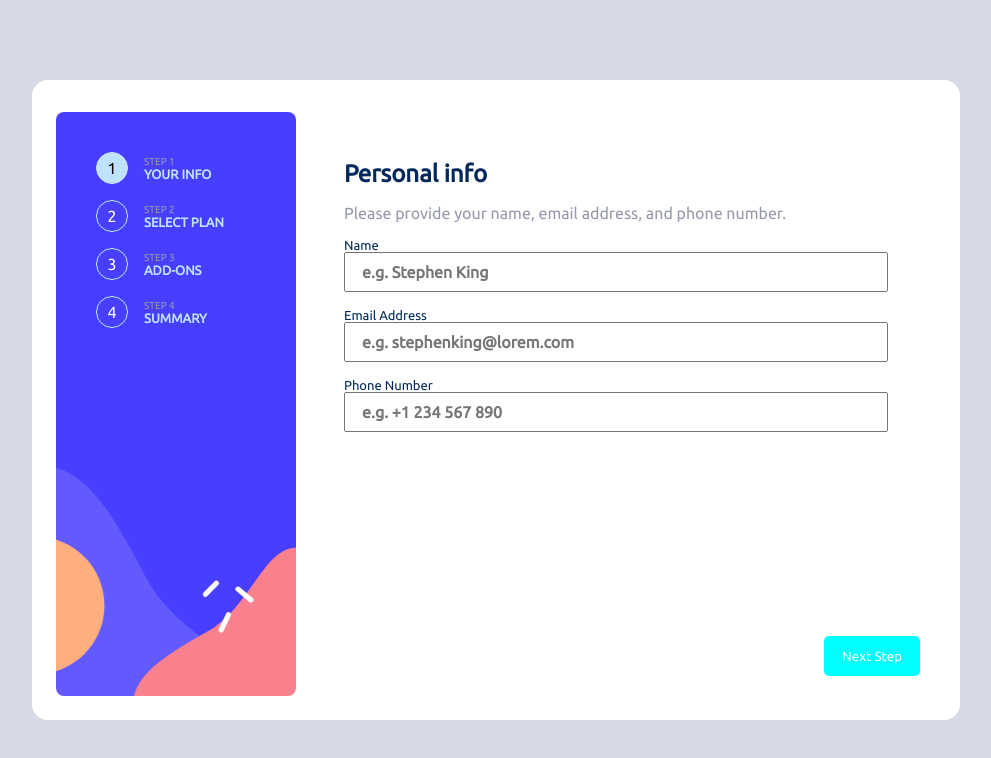
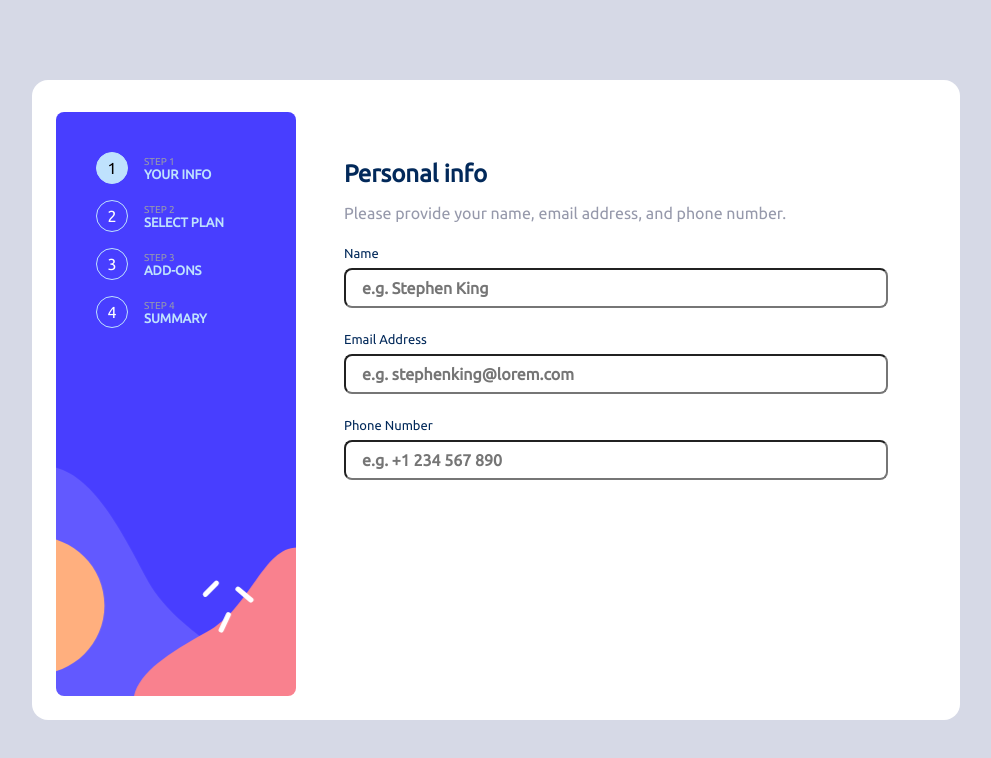
Before and after one commit to UltimateProgramming/frontend_mentor_multi_step_form, a Vue app in the folder multi-step-form/: page / in a window 1280 px wide. Shown: the top 758 px of the page, without its empty margins (144-1135 px from the left). Built offline with nearby package versions, Linux system fonts and the light colour scheme.

Commit message:
added error labels and changed next button behavior

```diff
--- a/multi-step-form/src/components/Form-Navigation.vue
+++ b/multi-step-form/src/components/Form-Navigation.vue
@@ -21,9 +21,7 @@ function updateValidityAndMoveToNextStep() {
     </div>
     <div class="rightside-btn-wrapper">
       <button
-        v-if="formStore.currentStep !== formStore.maxSteps"
-        :class="{'disabled' : !validationStore.isCurrentStepValid, 'next-btn' : validationStore.isCurrentStepValid}"
-        :disabled="!validationStore.isCurrentStepValid"
+        v-if="formStore.currentStep !== formStore.maxSteps && validationStore.isCurrentStepValid"
         class="next-btn"
         @click="updateValidityAndMoveToNextStep()"
       >
@@ -93,7 +91,4 @@ function updateValidityAndMoveToNextStep() {
   cursor: pointer;
   opacity: 0.75;
 }
-.disabled {
-  background-color: aqua;
-}
 </style>
--- a/multi-step-form/src/stores/validation-store.ts
+++ b/multi-step-form/src/stores/validation-store.ts
@@ -34,6 +34,14 @@ export const useValidationStore = defineStore('validationStore', {
       return
     },
 
+    getError(key: string): string {
+      if (this.errors.get(key) && this.touched.get(key)) {
+        return this.errors.get(key)
+      }
+
+      return ''
+    },
+
     setError(key: string, value: unknown) {
       this.errors.set(key, value)
     },
--- a/multi-step-form/src/views/Personal-Info-View.vue
+++ b/multi-step-form/src/views/Personal-Info-View.vue
@@ -54,19 +54,29 @@ onMounted(() => {
       text="Please provide your name, email address, and phone number."
     ></FormDescription>
     <form class="input-fields">
-      <label for="name">Name</label>
-      <input id="name" type="text" placeholder="e.g. Stephen King" v-model="infoStore.name" @change="onNameChange($event)" @blur="onBlur('name')"/>
-      <label for="email">Email Address</label>
+      <div class="label-wrapper">
+        <label for="name">Name</label>
+        <label class="error-label" for="name">{{ validationStore.getError('name') }}</label>
+      </div>
+      <input id="name" :class="{'red-outline' : validationStore.getError('name')}" type="text" placeholder="e.g. Stephen King" v-model="infoStore.name" @change="onNameChange($event)" @blur="onBlur('name')"/>
+      <div class="label-wrapper">
+        <label for="email">Email Address</label>
+        <label class="error-label" for="email">{{ validationStore.getError('email') }}</label>
+      </div>
       <input
         id="email"
+        :class="{'red-outline' : validationStore.getError('email')}"
         type="email"
         placeholder="e.g. stephenking@lorem.com"
         v-model="infoStore.email"
         @change="onEmailChange($event)"
         @blur="onBlur('email')"
       />
-      <label for="phone">Phone Number</label>
-      <input id="phone" type="tel" placeholder="e.g. +1 234 567 890" v-model="infoStore.phone" @change="onPhoneChange($event)" @blur="onBlur('phone')"/>
+      <div class="label-wrapper">
+        <label for="phone">Phone Number</label>
+        <label class="error-label" for="phone">{{ validationStore.getError('phone') }}</label>
+      </div>
+      <input id="phone" :class="{'red-outline' : validationStore.getError('phone')}" type="tel" placeholder="e.g. +1 234 567 890" v-model="infoStore.phone" @change="onPhoneChange($event)" @blur="onBlur('phone')"/>
     </form>
   </div>
 </template>
@@ -92,5 +102,18 @@ onMounted(() => {
   font-size: medium;
   font-weight: 700;
   margin-bottom: 1rem;
+  border-radius: 0.5rem;
+}
+.label-wrapper {
+  display: flex;
+  justify-content: space-between;
+  padding: 0.5rem 0 0.5rem 0
+}
+.error-label {
+  color: var(--strawberry-red);
+  font-weight: bold;
+}
+.red-outline {
+  border-color: var(--strawberry-red);
 }
 </style>
```
